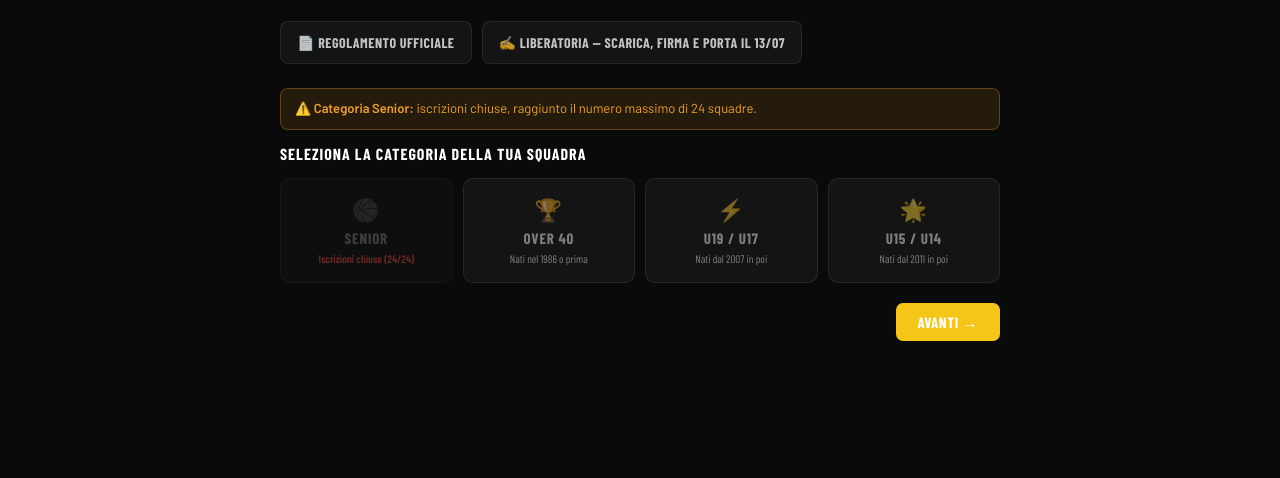
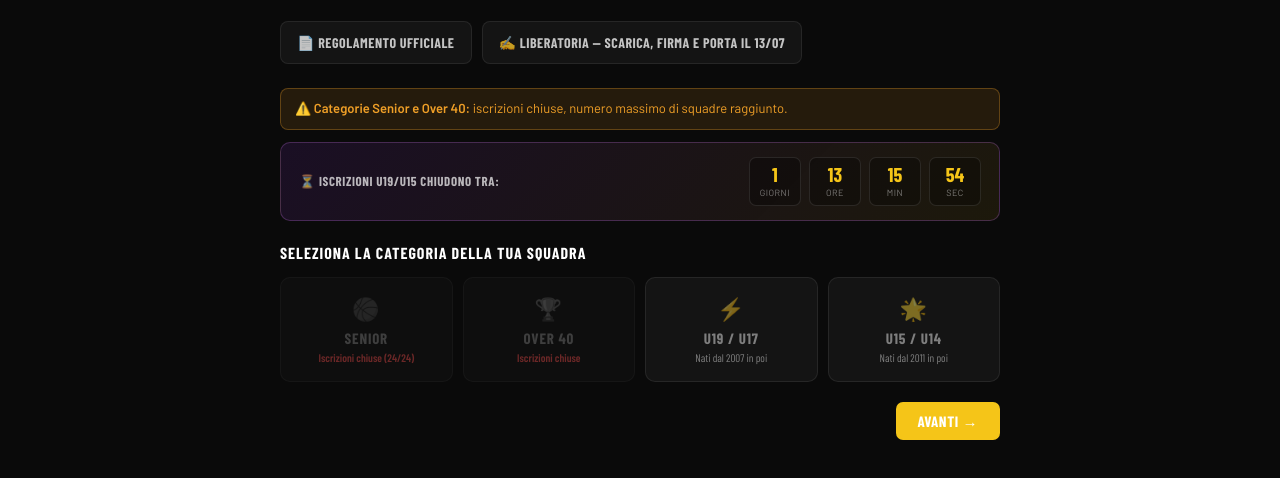
Before and after one commit to Risorto91/Roncacity_Playgroud, a plain HTML site: page index.html in a window 1280 px wide. Shown: the part 132-610 px from the top of the page. Drawn offline with nearby package versions, Linux system fonts and the light colour scheme; a web font is replaced by a local one.

Commit message:
Add countdown box for U19/U15 registration deadline

```diff
--- a/index.html
+++ b/index.html
@@ -95,6 +95,15 @@ input[type=checkbox]{width:15px;height:15px;accent-color:var(--green);flex-shrin
 .info-box{background:rgba(255,255,255,0.03);border:1px solid var(--border);border-radius:10px;padding:14px 18px;margin-bottom:14px;font-size:13px;color:rgba(255,255,255,0.6);line-height:1.6;}
 .info-box strong{color:#fff;}
 
+.countdown-box{background:linear-gradient(135deg,rgba(123,47,190,0.15),rgba(245,197,24,0.08));border:1px solid rgba(155,89,182,0.35);border-radius:10px;padding:14px 18px;margin-bottom:20px;display:flex;align-items:center;justify-content:space-between;flex-wrap:wrap;gap:10px;}
+.countdown-label{font-family:'Barlow Condensed',sans-serif;font-size:13px;font-weight:700;text-transform:uppercase;letter-spacing:0.6px;color:rgba(255,255,255,0.7);}
+.countdown-timer{display:flex;gap:8px;}
+.countdown-unit{background:rgba(0,0,0,0.3);border:1px solid rgba(255,255,255,0.1);border-radius:7px;padding:6px 10px;min-width:52px;text-align:center;}
+.countdown-unit .num{font-family:'Barlow Condensed',sans-serif;font-size:20px;font-weight:900;color:var(--green);line-height:1;}
+.countdown-unit .lbl{font-size:9px;color:var(--muted);text-transform:uppercase;letter-spacing:0.5px;margin-top:2px;}
+.countdown-box.expired{border-color:rgba(226,75,74,0.4);background:rgba(226,75,74,0.08);}
+.countdown-box.expired .countdown-label{color:var(--danger);}
+
 .alert{border-radius:8px;padding:10px 14px;font-size:13px;margin-bottom:12px;}
 .alert-danger{background:rgba(226,75,74,0.12);color:var(--danger);border:1px solid rgba(226,75,74,0.3);}
 .alert-warn{background:rgba(239,159,39,0.12);color:var(--warning);border:1px solid rgba(239,159,39,0.3);}
@@ -143,7 +152,18 @@ input[type=checkbox]{width:15px;height:15px;accent-color:var(--green);flex-shrin
   </div>
 
   <div class="alert alert-warn">
-    ⚠️ <strong>Categoria Senior:</strong> iscrizioni chiuse, raggiunto il numero massimo di 24 squadre.
+    ⚠️ <strong>Categorie Senior e Over 40:</strong> iscrizioni chiuse, numero massimo di squadre raggiunto.
+  </div>
+
+  <!-- COUNTDOWN ISCRIZIONI UNDER -->
+  <div class="countdown-box" id="countdownBox">
+    <div class="countdown-label" id="countdownLabel">⏳ Iscrizioni U19/U15 chiudono tra:</div>
+    <div class="countdown-timer" id="countdownTimer">
+      <div class="countdown-unit"><div class="num" id="cdDays">--</div><div class="lbl">giorni</div></div>
+      <div class="countdown-unit"><div class="num" id="cdHours">--</div><div class="lbl">ore</div></div>
+      <div class="countdown-unit"><div class="num" id="cdMin">--</div><div class="lbl">min</div></div>
+      <div class="countdown-unit"><div class="num" id="cdSec">--</div><div class="lbl">sec</div></div>
+    </div>
   </div>
 
   <!-- SELEZIONE CATEGORIA -->
@@ -155,10 +175,10 @@ input[type=checkbox]{width:15px;height:15px;accent-color:var(--green);flex-shrin
         Senior
         <span class="cat-sub" style="color:var(--danger);font-weight:600;">Iscrizioni chiuse (24/24)</span>
       </button>
-      <button class="cat-btn" onclick="selectCat('over40',this)">
+      <button class="cat-btn cat-btn-disabled" id="btnOver40" onclick="return false;">
         <span class="cat-icon">🏆</span>
         Over 40
-        <span class="cat-sub">Nati nel 1986 o prima</span>
+        <span class="cat-sub" style="color:var(--danger);font-weight:600;">Iscrizioni chiuse</span>
       </button>
       <button class="cat-btn" onclick="selectCat('u19',this)">
         <span class="cat-icon">⚡</span>
@@ -284,7 +304,56 @@ const APPS_SCRIPT_URL = 'https://script.google.com/macros/s/AKfycbxKPoIyUK9N1vD-
 const taglie = ['','M','L','XL','XXL','XXXL'];
 let players = [], nextId = 0;
 let categoria = '';
-const SENIOR_CHIUSO = true; // 24/24 squadre raggiunte
+const SENIOR_CHIUSO = true;  // 24/24 squadre raggiunte
+const OVER40_CHIUSO = true;  // iscrizioni Over 40 chiuse
+
+// Deadline iscrizioni categorie U19/U15: 14/07/2026 ore 23:00
+const UNDER_DEADLINE = new Date('2026-07-14T23:00:00');
+let underScadute = false;
+
+function updateCountdown() {
+  const now = new Date();
+  const diff = UNDER_DEADLINE - now;
+  const box = document.getElementById('countdownBox');
+  const label = document.getElementById('countdownLabel');
+  const timer = document.getElementById('countdownTimer');
+
+  if (diff <= 0) {
+    underScadute = true;
+    box.classList.add('expired');
+    label.textContent = '⛔ Iscrizioni U19/U15 chiuse';
+    timer.style.display = 'none';
+    lockUnderCategories();
+    return;
+  }
+
+  const days = Math.floor(diff / 86400000);
+  const hours = Math.floor((diff % 86400000) / 3600000);
+  const mins = Math.floor((diff % 3600000) / 60000);
+  const secs = Math.floor((diff % 60000) / 1000);
+
+  document.getElementById('cdDays').textContent = days;
+  document.getElementById('cdHours').textContent = String(hours).padStart(2,'0');
+  document.getElementById('cdMin').textContent = String(mins).padStart(2,'0');
+  document.getElementById('cdSec').textContent = String(secs).padStart(2,'0');
+}
+
+function lockUnderCategories() {
+  ['u19','u15'].forEach(cat => {
+    const btn = document.querySelector(`.cat-btn[onclick*="'${cat}'"]`);
+    if (!btn) return;
+    btn.classList.add('cat-btn-disabled');
+    btn.setAttribute('onclick', 'return false;');
+    const sub = btn.querySelector('.cat-sub');
+    if (sub) { sub.textContent = 'Iscrizioni chiuse'; sub.style.color = 'var(--danger)'; sub.style.fontWeight = '600'; }
+  });
+  if (categoria === 'u19' || categoria === 'u15') {
+    document.getElementById('alertCat').innerHTML = '<div class="alert alert-warn">Le iscrizioni per questa categoria si sono chiuse.</div>';
+  }
+}
+
+updateCountdown();
+setInterval(updateCountdown, 1000);
 
 // Quota d'iscrizione per atleta in base alla categoria
 const QUOTA_PER_ATLETA = {
@@ -296,6 +365,8 @@ const QUOTA_PER_ATLETA = {
 
 function selectCat(cat, el) {
   if (cat === 'senior' && SENIOR_CHIUSO) return;
+  if (cat === 'over40' && OVER40_CHIUSO) return;
+  if ((cat === 'u19' || cat === 'u15') && underScadute) return;
   categoria = cat;
   document.querySelectorAll('.cat-btn').forEach(b => b.classList.remove('active'));
   el.classList.add('active');
```
